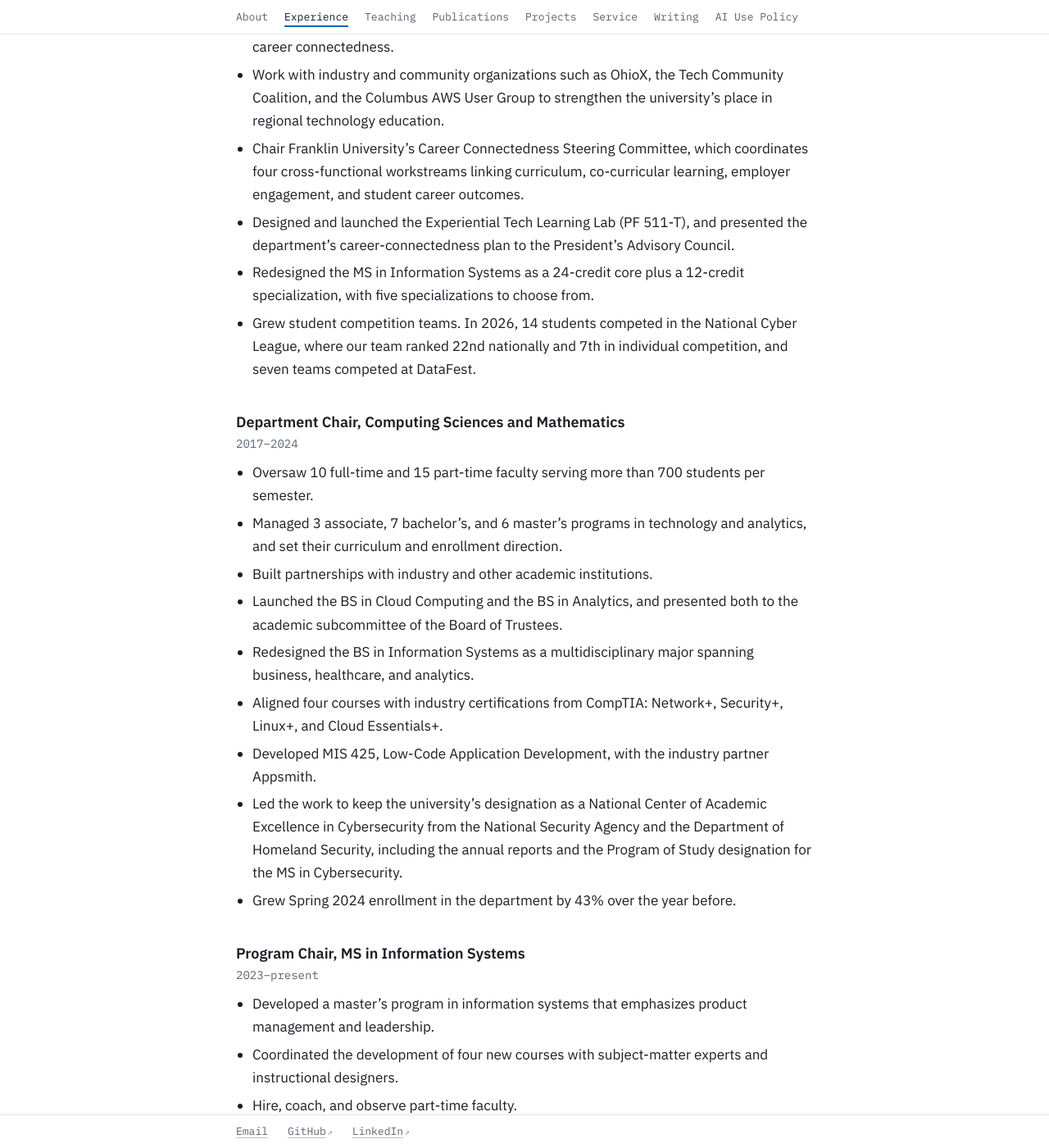
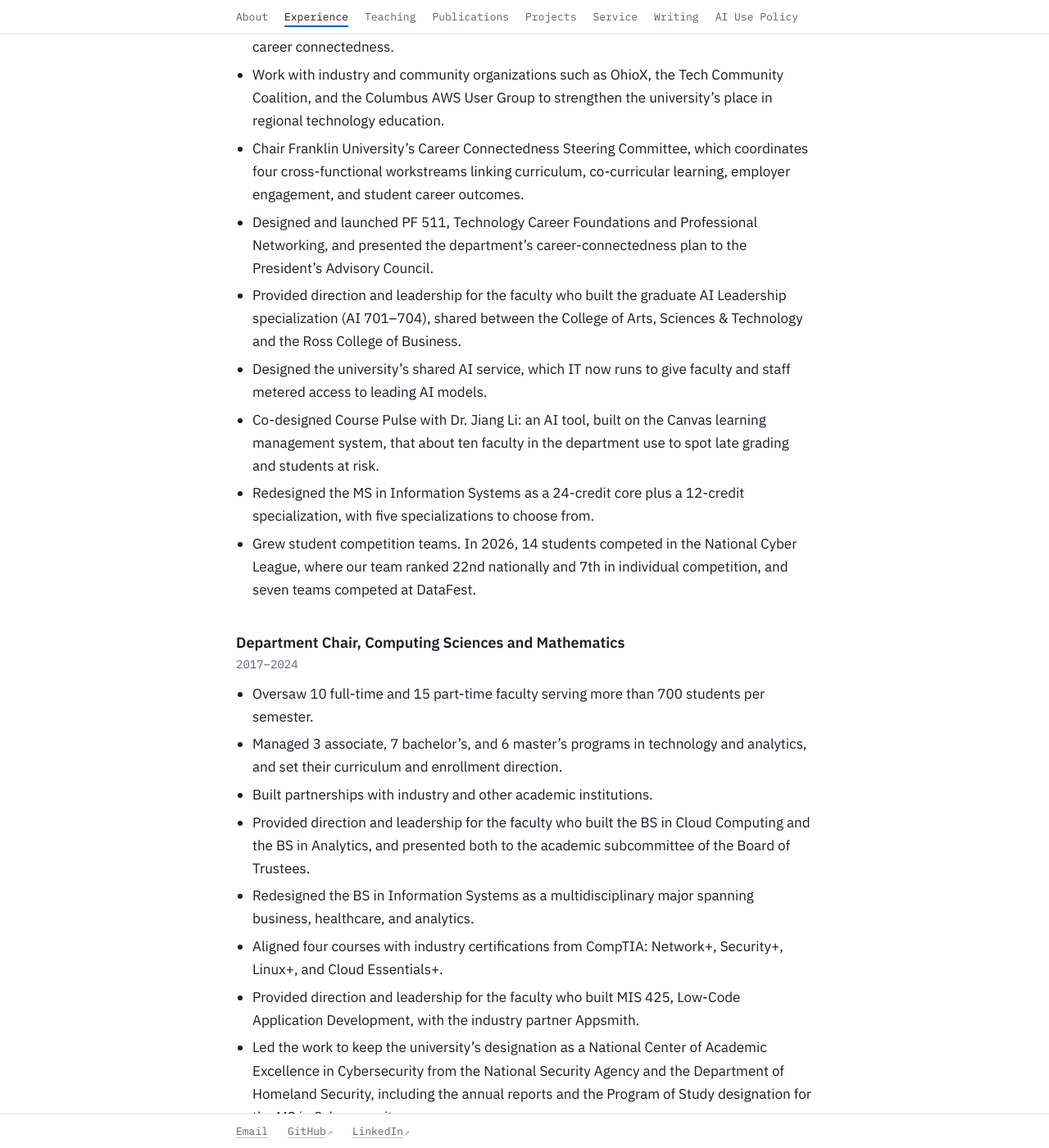
Before and after one commit to toddawhittaker/toddawhittaker.github.io, a Jekyll site: the page built from docs/experience/index.md, in a window 1280 px wide and 1400 px high, scrolled down 1213 px. Shown: the whole window at 82% size. Built offline with Jekyll 4.4.1, drawn with Linux system fonts in a browser that asks for light colours; our own code applies the rules of GitHub Pages for plain Markdown files.

Commit message:
Apply Todd's corrections: PF 511 title, co-chair role, Course Pulse, AI Leadership, and led-others wording for launches

```diff
--- a/docs/experience/index.md
+++ b/docs/experience/index.md
@@ -27,7 +27,10 @@ title: Experience
 - Partner with the Dean and Provost on AI-integrated curriculum, academic integrity, and career connectedness.
 - Work with industry and community organizations such as OhioX, the Tech Community Coalition, and the Columbus AWS User Group to strengthen the university's place in regional technology education.
 - Chair Franklin University's Career Connectedness Steering Committee, which coordinates four cross-functional workstreams linking curriculum, co-curricular learning, employer engagement, and student career outcomes.
-- Designed and launched the Experiential Tech Learning Lab (PF 511-T), and presented the department's career-connectedness plan to the President's Advisory Council.
+- Designed and launched PF 511, Technology Career Foundations and Professional Networking, and presented the department's career-connectedness plan to the President's Advisory Council.
+- Provided direction and leadership for the faculty who built the graduate AI Leadership specialization (AI 701–704), shared between the College of Arts, Sciences & Technology and the Ross College of Business.
+- Designed the university's shared AI service, which IT now runs to give faculty and staff metered access to leading AI models.
+- Co-designed Course Pulse with Dr. Jiang Li: an AI tool, built on the Canvas learning management system, that about ten faculty in the department use to spot late grading and students at risk.
 - Redesigned the MS in Information Systems as a 24-credit core plus a 12-credit specialization, with five specializations to choose from.
 - Grew student competition teams. In 2026, 14 students competed in the National Cyber League, where our team ranked 22nd nationally and 7th in individual competition, and seven teams competed at DataFest.
 
@@ -38,10 +41,10 @@ title: Experience
 - Oversaw 10 full-time and 15 part-time faculty serving more than 700 students per semester.
 - Managed 3 associate, 7 bachelor's, and 6 master's programs in technology and analytics, and set their curriculum and enrollment direction.
 - Built partnerships with industry and other academic institutions.
-- Launched the BS in Cloud Computing and the BS in Analytics, and presented both to the academic subcommittee of the Board of Trustees.
+- Provided direction and leadership for the faculty who built the BS in Cloud Computing and the BS in Analytics, and presented both to the academic subcommittee of the Board of Trustees.
 - Redesigned the BS in Information Systems as a multidisciplinary major spanning business, healthcare, and analytics.
 - Aligned four courses with industry certifications from CompTIA: Network+, Security+, Linux+, and Cloud Essentials+.
-- Developed MIS 425, Low-Code Application Development, with the industry partner Appsmith.
+- Provided direction and leadership for the faculty who built MIS 425, Low-Code Application Development, with the industry partner Appsmith.
 - Led the work to keep the university's designation as a National Center of Academic Excellence in Cybersecurity from the National Security Agency and the Department of Homeland Security, including the annual reports and the Program of Study designation for the MS in Cybersecurity.
 - Grew Spring 2024 enrollment in the department by 43% over the year before.
 
```
Also changed, not shown: docs/service/index.md (+1 -1 lines).
